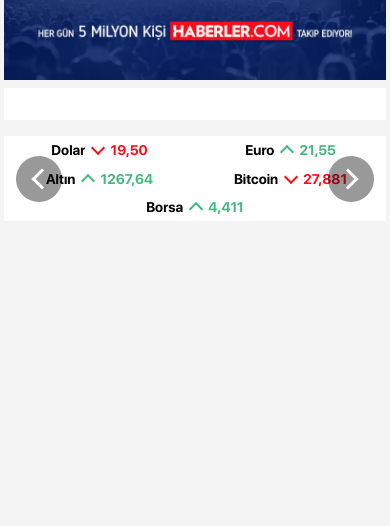
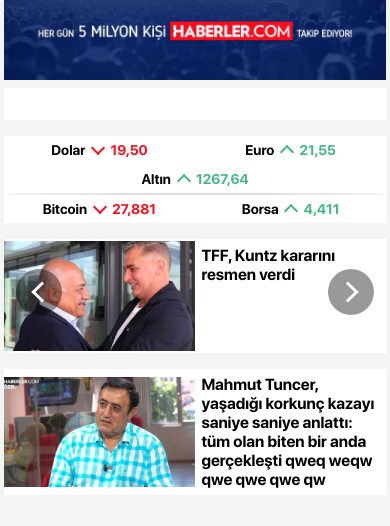
Before and after one commit to erolsenol/news-case, a website with bundled scripts: page index.html in a window 390 px wide. Shown: the part 74-600 px from the top of the page. Built offline with nearby package versions, Linux system fonts and the light colour scheme.

Commit message:
added mini card element

```diff
--- a/index.html
+++ b/index.html
@@ -140,6 +140,7 @@
               <i class="chevron-down-icon"></i>
               <span class="exchange-item-price">1267,64</span>
             </div>
+            <div class="divider"></div>
             <div class="exchange-item down">
               <span class="exchange-item-type">Bitcoin</span>
               <i class="chevron-down-icon"></i>
@@ -149,6 +150,29 @@
               <span class="exchange-item-type">Borsa</span>
               <i class="chevron-down-icon"></i>
               <span class="exchange-item-price">4,411</span>
+            </div>
+          </div>
+          <div class="new-mini">
+            <div class="new-mini-card">
+              <div class="new-mini-card-image">
+                <img src="./src/assets/images/news/mini-1.jpeg" />
+              </div>
+              <div class="new-mini-card-content">
+                <p class="new-mini-card-content-text">
+                  TFF, Kuntz kararını resmen verdi
+                </p>
+              </div>
+            </div>
+            <div class="new-mini-card">
+              <div class="new-mini-card-image">
+                <img src="./src/assets/images/news/mini-2.jpeg" />
+              </div>
+              <div class="new-mini-card-content">
+                <div class="new-mini-card-content-text">
+                  Mahmut Tuncer, yaşadığı korkunç kazayı saniye saniye anlattı:
+                  tüm olan biten bir anda gerçekleşti qweq weqw qwe qwe qwe qw
+                </div>
+              </div>
             </div>
           </div>
         </div>
--- a/src/assets/css/general.css
+++ b/src/assets/css/general.css
@@ -317,7 +317,41 @@
   color: #41b87f;
   transform: rotate(180deg);
 }
+.divider {
+  width: 100%;
+  height: 0px;
+  border: 1px rgba(176, 176, 176, 0.4) solid;
+  border-radius: 100%;
+  display: none;
+}
 
+.new-mini {
+  display: flex;
+  justify-content: space-between;
+}
+.new-mini-card {
+  display: flex;
+  background-color: #ffffff;
+  width: 49%;
+  max-height: 100px;
+}
+.new-mini-card-image {
+  width: 100%;
+}
+.new-mini-card-image img {
+  width: 100%;
+  height: 100%;
+  object-fit: contain;
+}
+.new-mini-card-content {
+  width: 100%;
+  text-overflow: ellipsis;
+  overflow: hidden;
+}
+.new-mini-card-content-text {
+  font-size: 16px;
+  margin: 0.4rem;
+}
 /* Media Queries */
 /* Header */
 @media only screen and (max-width: 1024px) {
@@ -371,10 +405,26 @@
   .exchange-item {
     min-width: 8rem;
   }
+  .divider {
+    display: block;
+  }
 }
 
-@media only screen and (min-width: 1024px) {
+@media only screen and (max-width: 1070px) and (min-width: 1025px) {
   .hb-container {
     padding: 0 1rem;
   }
 }
+
+@media only screen and (max-width: 900px) {
+  .new-mini {
+    flex-direction: column;
+  }
+  .new-mini-card {
+    width: 100%;
+    max-height: 250px;
+  }
+  .new-mini-card:last-child {
+    margin-top: 1rem;
+  }
+}
```
Also changed, not shown: src/assets/images/news/mini-1.jpeg (added), src/assets/images/news/mini-2.jpeg (added).
